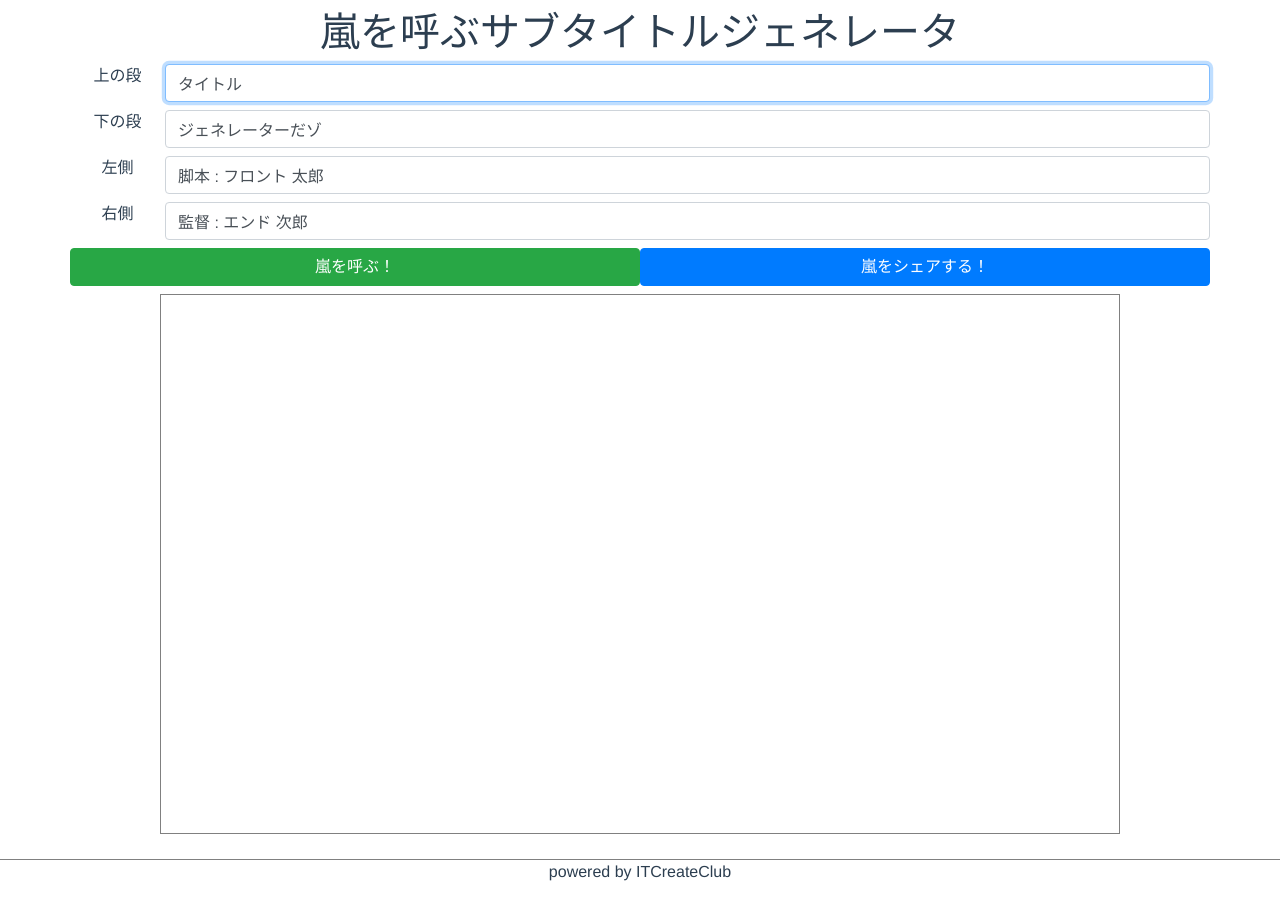
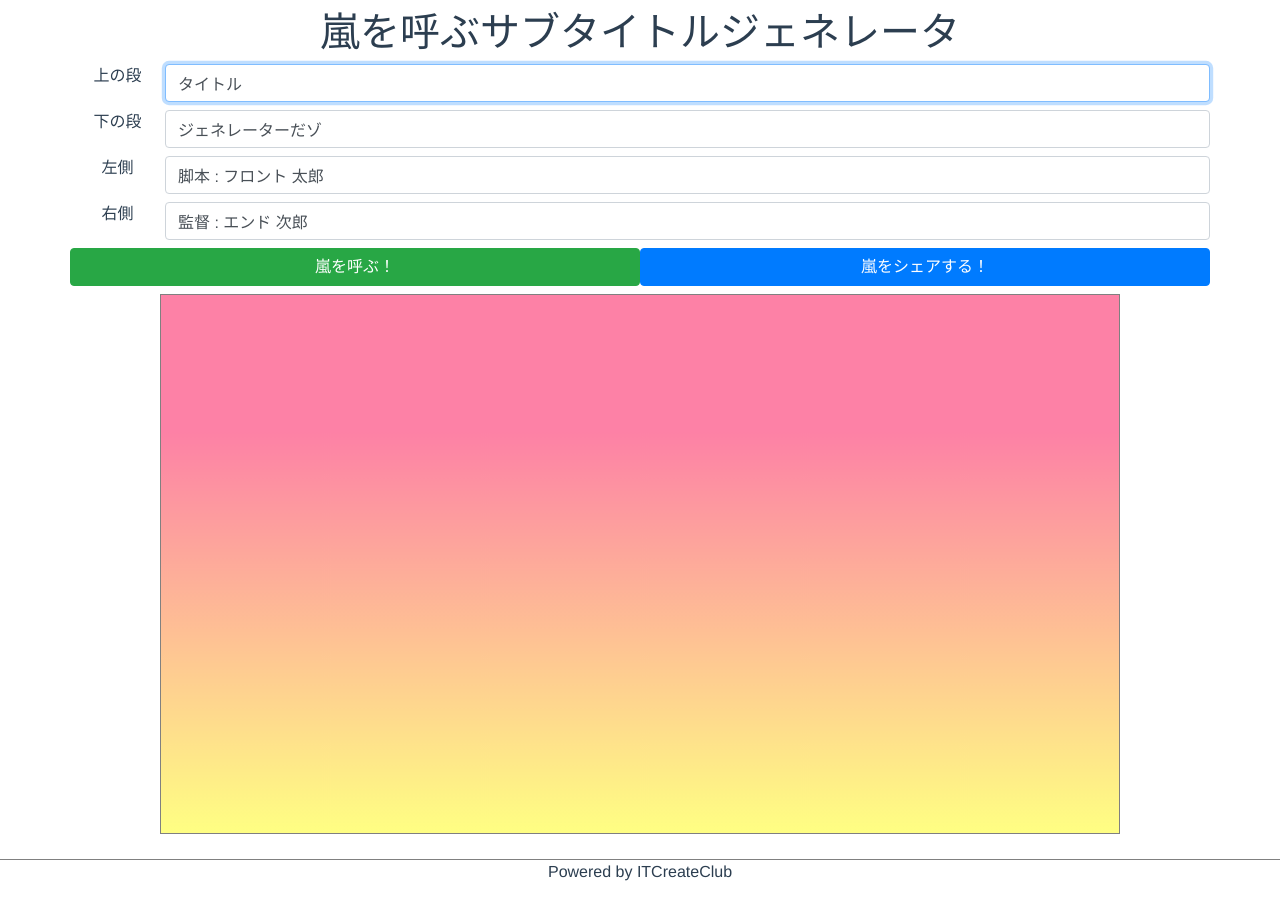
Before and after one commit to tyokinuhata/call-a-storm-generator, a Vue app: page / in a window 1280 px wide. Built offline with nearby package versions, Linux system fonts and the light colour scheme.

Commit message:
細かい修正だゾ

```diff
--- a/src/components/Generator.vue
+++ b/src/components/Generator.vue
@@ -3,7 +3,7 @@
     <header class="mt-2">
       <h1>{{ appName }}</h1>
     </header>
-    <div class="container">
+    <div class="container mb-4">
       <div class="mb-2">
         <div class="row mb-2">
           <div class="col-md-1">上の段</div>
@@ -35,7 +35,7 @@
       </div>
     </div>
     <footer>
-      <p>powered by ITCreateClub</p>
+      <p>Powered by ITCreateClub</p>
     </footer>
   </div>
 </template>
@@ -53,6 +53,9 @@ export default {
       src: '',
       isGenerated: false
     }
+  },
+  mounted () {
+    this.drawBg()
   },
   methods: {
     generate () {
@@ -92,8 +95,8 @@ export default {
 
       // 生成
       ctx = document.getElementById('output_field')
+      this.isGenerated = true
       this.src = ctx.toDataURL()
-      this.isGenerated = true
     },
     drawBg () {
       const ctxBase = document.getElementById('output_field').getContext('2d')
@@ -132,7 +135,6 @@ export default {
     }
   }
   footer {
-    height: 30px;
     border-top: 1px solid gray;
   }
 </style>
```
